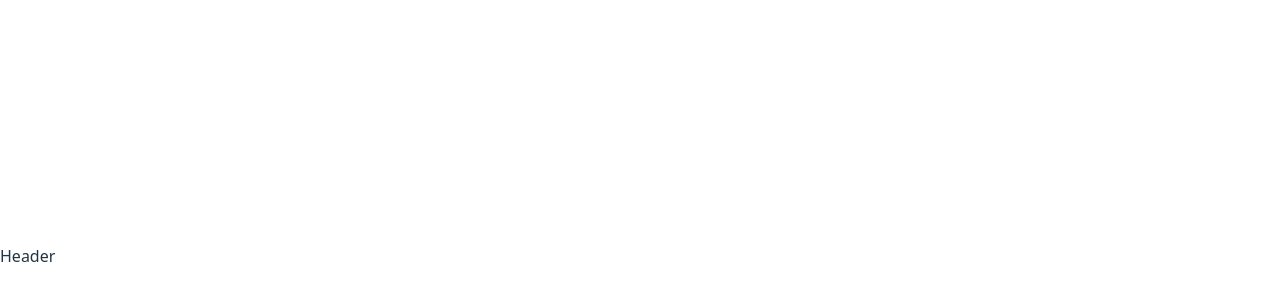
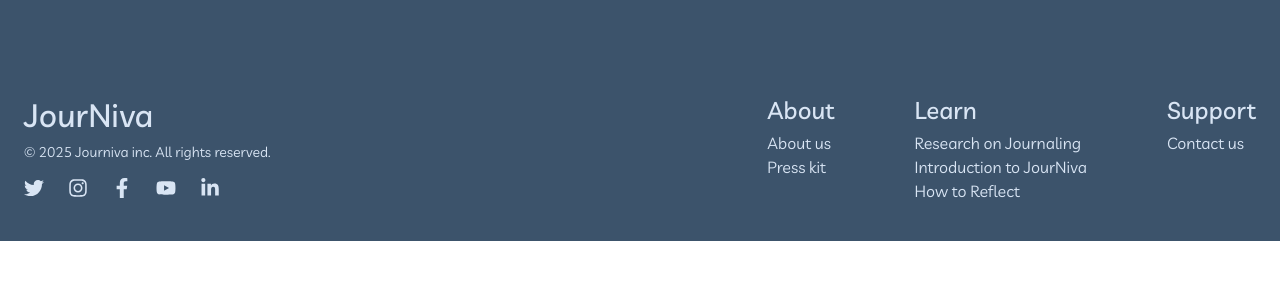
Before and after one commit to OmAmberkar/JourNiva, a React (Vite) app in the folder client/: page / in a window 1280 px wide. Shown: the part 144-444 px from the top of the page. Built offline with nearby package versions, Linux system fonts and the light colour scheme.

Commit message:
Footer section completed

```diff
--- a/client/package.json
+++ b/client/package.json
@@ -10,6 +10,7 @@
     "preview": "vite preview"
   },
   "dependencies": {
+    "@fontsource/livvic": "^5.2.6",
     "@tailwindcss/vite": "^4.1.10",
     "react": "^19.1.0",
     "react-dom": "^19.1.0",
--- a/client/src/App.css
+++ b/client/src/App.css
@@ -1,2 +1,7 @@
+@import url('https://fonts.googleapis.com/css2?family=Livvic:ital,wght@0,100;0,200;0,300;0,400;0,500;0,600;0,700;0,900;1,100;1,200;1,300;1,400;1,500;1,600;1,700;1,900&display=swap');
 @import "tailwindcss";
 @plugin "daisyui";
+
+@theme {
+    --font-Livvic: "Livvic", "sans-serif";
+}
--- a/client/src/App.jsx
+++ b/client/src/App.jsx
@@ -1,9 +1,11 @@
 import React from "react";
 import Header from "./components/Header";
+import Footer from "./components/Footer";
 
 const App = () => {
   return <div>
-    <Header />
+
+    <Footer />
   </div>
 };
 
--- a/client/src/components/Footer.jsx
+++ b/client/src/components/Footer.jsx
@@ -1,9 +1,59 @@
-import React from 'react'
 
-const Footer = () => {
+import {
+  FaTwitter,
+  FaInstagram,
+  FaFacebookF,
+  FaYoutube,
+  FaLinkedinIn,
+} from 'react-icons/fa';
+
+function Footer() {
   return (
-    <div>Footer</div>
-  )
+    <footer className="bg-[#3C536B] text-[#D9E5F4] px-4 sm:px-6 md:px-10 py-10 font-Livvic ">
+      <div className="max-w-7xl mx-auto flex flex-col gap-10 md:flex-row md:justify-between pt-50">
+
+        {/* Left Side */}
+        <div className="space-y-4">
+          <h2 className="text-2xl font-semibold">JourNiva</h2>
+          <p className="text-sm">© 2025 Journiva inc. All rights reserved.</p>
+
+          {/* Social Icons */}
+          <div className="flex flex-row sm:flex-col gap-4 text-xl">
+            <FaTwitter className="cursor-pointer hover:text-white" />
+            <FaInstagram className="cursor-pointer hover:text-white" />
+            <FaFacebookF className="cursor-pointer hover:text-white" />
+            <FaYoutube className="cursor-pointer hover:text-white" />
+            <FaLinkedinIn className="cursor-pointer hover:text-white" />
+          </div>
+        </div>
+
+        {/* Right Side */}
+        <div className="flex flex-col sm:flex-row gap-8 sm:gap-16 md:gap-20 text-left items-start">
+
+          {/* About */}
+          <div className="space-y-1">
+            <h4 className="text-lg font-medium mb-2">About</h4>
+            <span className="block cursor-pointer leading-tight">About us</span>
+            <span className="block cursor-pointer leading-tight">Press kit</span>
+          </div>
+
+          {/* Learn */}
+          <div className="space-y-1">
+            <h4 className="text-lg font-medium mb-2">Learn</h4>
+            <span className="block cursor-pointer leading-tight">Research on Journaling</span>
+            <span className="block cursor-pointer leading-tight">Introduction to JourNiva</span>
+            <span className="block cursor-pointer leading-tight">How to Reflect</span>
+          </div>
+
+          {/* Support */}
+          <div className="space-y-1">
+            <h4 className="text-lg font-medium mb-2">Support</h4>
+            <span className="block cursor-pointer leading-tight">Contact us</span>
+          </div>
+        </div>
+      </div>
+    </footer>
+  );
 }
 
-export default Footer
+export default Footer;
--- /dev/null
+++ b/package.json
@@ -0,0 +1,6 @@
+{
+  "dependencies": {
+    "bootstrap": "^5.3.7",
+    "react-icons": "^5.5.0"
+  }
+}
```
Also changed, not shown: client/src/main.jsx (+5 -3 lines), 2 other files (tests, documents, lock files or other folders).
